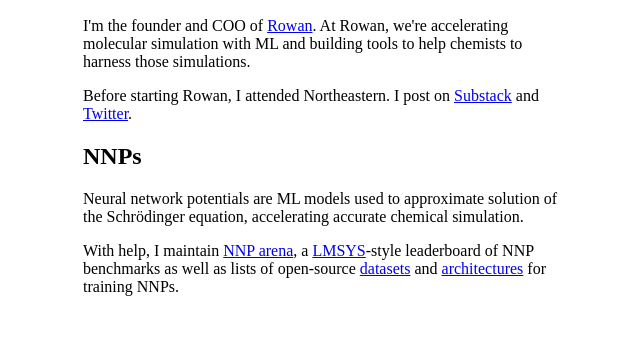
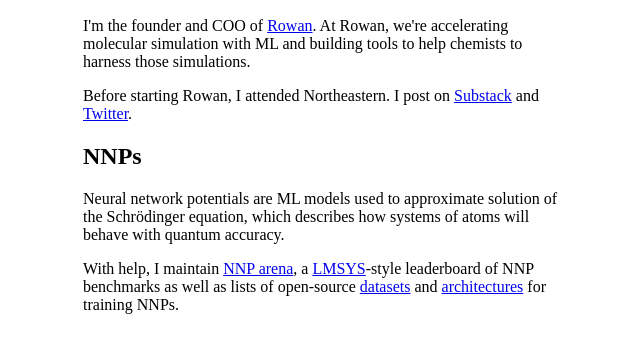
Before and after one commit to ariwagen/personal-website, a React app: page src/index.html in a window 1280 px wide. Shown: the part 110-462 px from the top of the page, without its empty margins (317-957 px from the left). Built offline with nearby package versions, Linux system fonts and the light colour scheme.

Commit message:
Update index.html

```diff
--- a/src/index.html
+++ b/src/index.html
@@ -21,7 +21,8 @@
     <h2>NNPs</h2>
     <p>
       Neural network potentials are ML models used to approximate solution of
-      the Schrödinger equation, accelerating accurate chemical simulation.
+      the Schrödinger equation, which describes how systems of atoms will
+      behave with quantum accuracy.
     </p>
     <p>
       With help, I maintain <a href="/nnp-arena">NNP arena</a>, a
```
